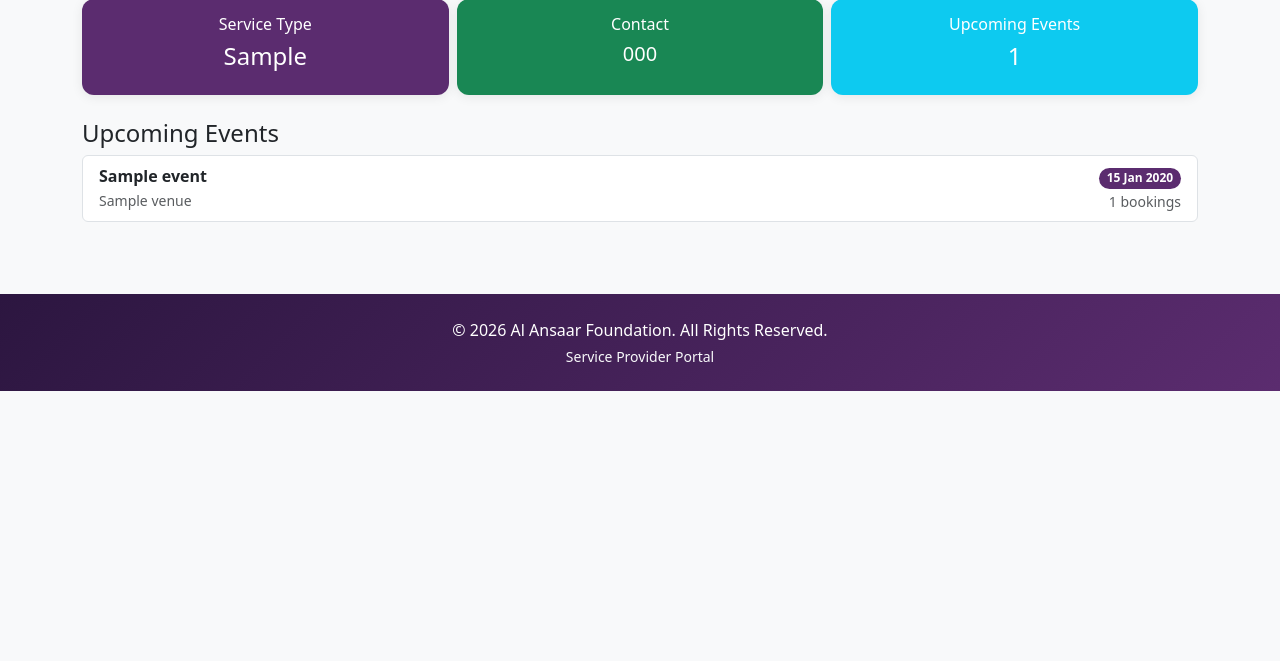
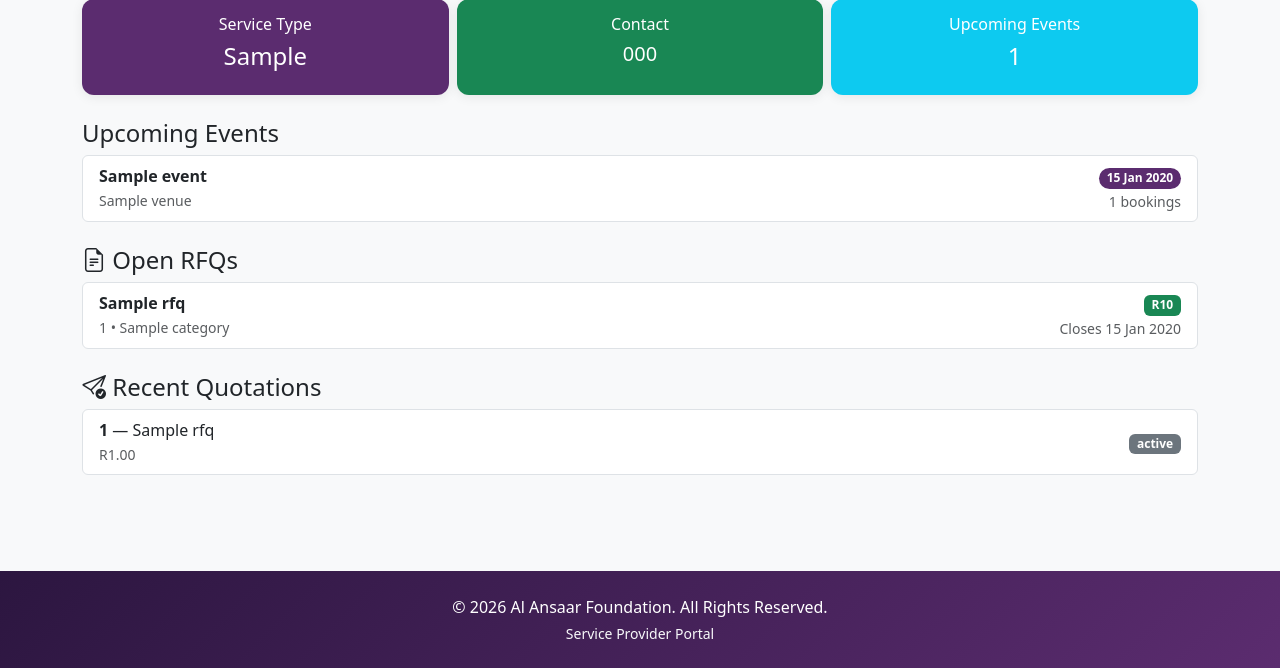
Before and after one commit to mogalia786/alansaar_erp, a Django app: template templates/providers/dashboard.html in a window 1280 px wide. Shown: the part 139-807 px from the top of the page. Before the commit the page ends 530 px from the top, so only its background shows below. Run offline with Django 5.2, Linux system fonts and the light colour scheme; the template is opened without the code that fills it: most values are stand-ins (such as "Sample title", 1, 10 or a date in 2020).

Commit message:
fix: link quotations to providers by email match, show RFQs and quotations on provider dashboard

```diff
--- a/templates/providers/dashboard.html
+++ b/templates/providers/dashboard.html
@@ -34,7 +34,7 @@
     </div>
 
     <h4>Upcoming Events</h4>
-    <div class="list-group">
+    <div class="list-group mb-4">
         {% for event in events %}
         <a href="{% url 'providers:event_detail' event.id %}" class="list-group-item list-group-item-action d-flex justify-content-between align-items-center">
             <div>
@@ -50,5 +50,45 @@
         <div class="text-muted">No upcoming events.</div>
         {% endfor %}
     </div>
+
+    {% if open_rfqs %}
+    <h4><i class="bi bi-file-earmark-text"></i> Open RFQs</h4>
+    <div class="list-group mb-4">
+        {% for rfq in open_rfqs %}
+        <a href="{% url 'rfq_detail' rfq.id %}" class="list-group-item list-group-item-action d-flex justify-content-between align-items-center">
+            <div>
+                <strong>{{ rfq.title }}</strong>
+                <br><small class="text-muted">{{ rfq.rfq_number }}{% if rfq.category %} &bull; {{ rfq.category.name }}{% endif %}</small>
+            </div>
+            <div class="text-end">
+                {% if rfq.estimated_budget %}<span class="badge bg-success">R{{ rfq.estimated_budget|floatformat:0 }}</span>{% endif %}
+                <br><small class="text-muted">Closes {{ rfq.closing_date|date:"d M Y" }}</small>
+            </div>
+        </a>
+        {% endfor %}
+    </div>
+    {% endif %}
+
+    {% if my_quotations %}
+    <h4><i class="bi bi-send-check"></i> Recent Quotations</h4>
+    <div class="list-group mb-4">
+        {% for q in my_quotations %}
+        <a href="{% url 'rfq_detail' q.rfq.id %}" class="list-group-item list-group-item-action d-flex justify-content-between align-items-center">
+            <div>
+                <strong>{{ q.quotation_number }}</strong> &mdash; {{ q.rfq.title|truncatewords:10 }}
+                <br><small class="text-muted">R{{ q.total_amount_incl|floatformat:2 }}</small>
+            </div>
+            <div class="text-end">
+                {% if q.status == 'submitted' %}<span class="badge bg-info">Submitted</span>
+                {% elif q.status == 'shortlisted' %}<span class="badge bg-warning text-dark">Shortlisted</span>
+                {% elif q.status == 'accepted' %}<span class="badge bg-success">Accepted</span>
+                {% elif q.status == 'rejected' %}<span class="badge bg-danger">Rejected</span>
+                {% else %}<span class="badge bg-secondary">{{ q.get_status_display }}</span>
+                {% endif %}
+            </div>
+        </a>
+        {% endfor %}
+    </div>
+    {% endif %}
 </div>
 {% endblock %}
```
Also changed, not shown: providers/rfq_views.py (+9 -2 lines), providers/views.py (+10 -1 lines).
